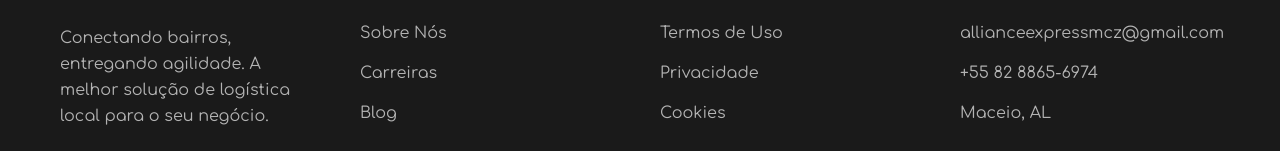
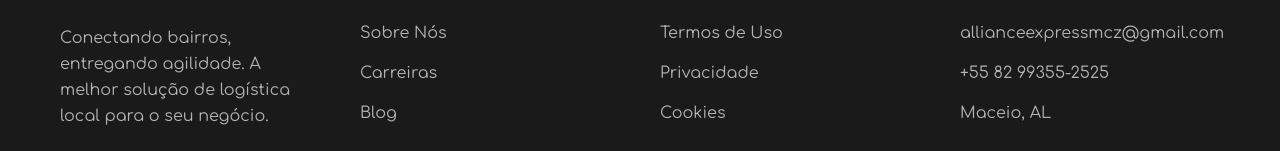
Before and after one commit to criaappoficial/alliance-entregas-website, a React (Vite) app: page / in a window 1280 px wide. Shown: the part 4867-5018 px from the top of the page. Built offline with nearby package versions, Linux system fonts and the light colour scheme.

Commit message:
formatacao menu

```diff
--- a/src/components/Footer.tsx
+++ b/src/components/Footer.tsx
@@ -91,7 +91,7 @@ export const Footer = () => {
             <h4 className="text-lg font-bold mb-5">Contato</h4>
             <ul className="list-none opacity-70 space-y-4">
               <li>allianceexpressmcz@gmail.com</li>
-              <li>+55 82 8865-6974</li>
+              <li>+55 82 99355-2525</li>
               <li>Maceio, AL</li>
             </ul>
           </div>
--- a/src/components/Header.tsx
+++ b/src/components/Header.tsx
@@ -37,7 +37,7 @@ export const Header = () => {
             }}
             aria-label="Alliance"
           />
-          <span className="leading-none h-14 inline-flex items-center translate-y-[1px]">Alliance</span>
+          <span className="leading-none h-14 inline-flex items-center -translate-y-[2px] md:translate-y-[1px]">Alliance</span>
         </div>
 
         {/* Desktop Nav */}
```
